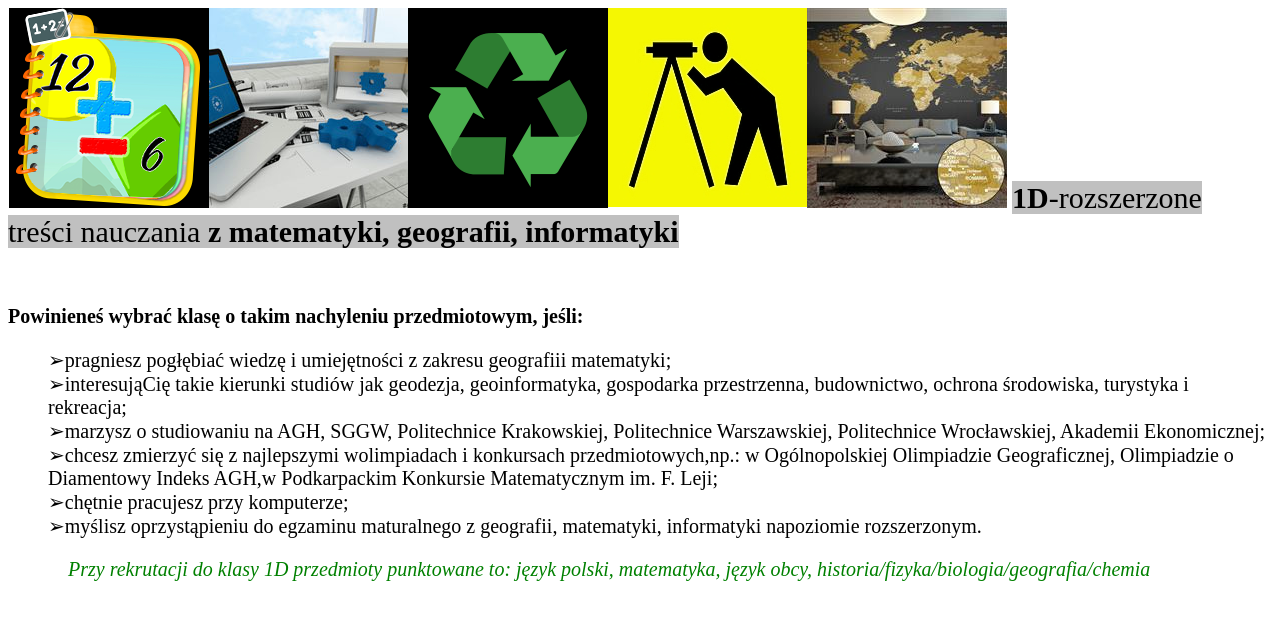
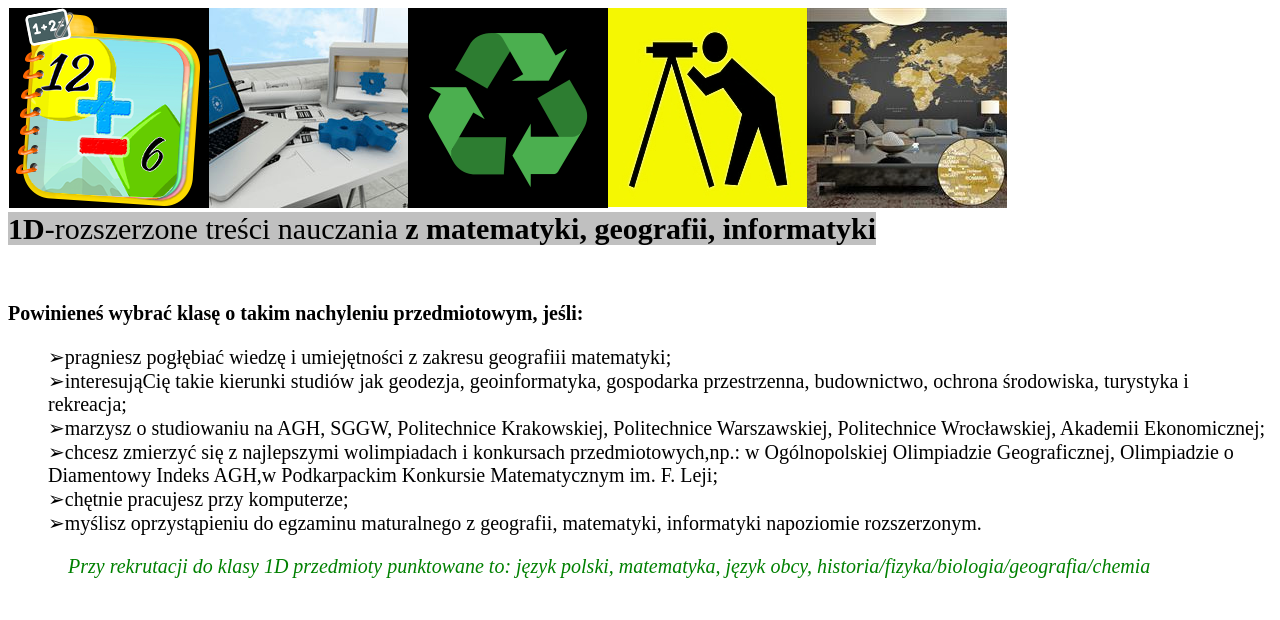
Before and after one commit to repcak3310/rekrutacja, a plain HTML site: page index.htm in a window 1280 px wide. Drawn offline with Linux system fonts and the light colour scheme.

Commit message:
Update index.htm

```diff
--- a/index.htm
+++ b/index.htm
@@ -22,7 +22,7 @@ text-align:left;
 </style>
 </head>
 <body>
-  <img src="d.png" alt="zdjęcie">
+  <img src="d.png" alt="zdjęcie"><br>
 <p1><b>1D</b>-rozszerzone treści nauczania <b>z matematyki, geografii, informatyki</b></p1>
 <br/><br/>
 &nbsp;&nbsp;&nbsp;<p><b>Powinieneś wybrać klasę o takim nachyleniu przedmiotowym, jeśli:</b> </p>
```
